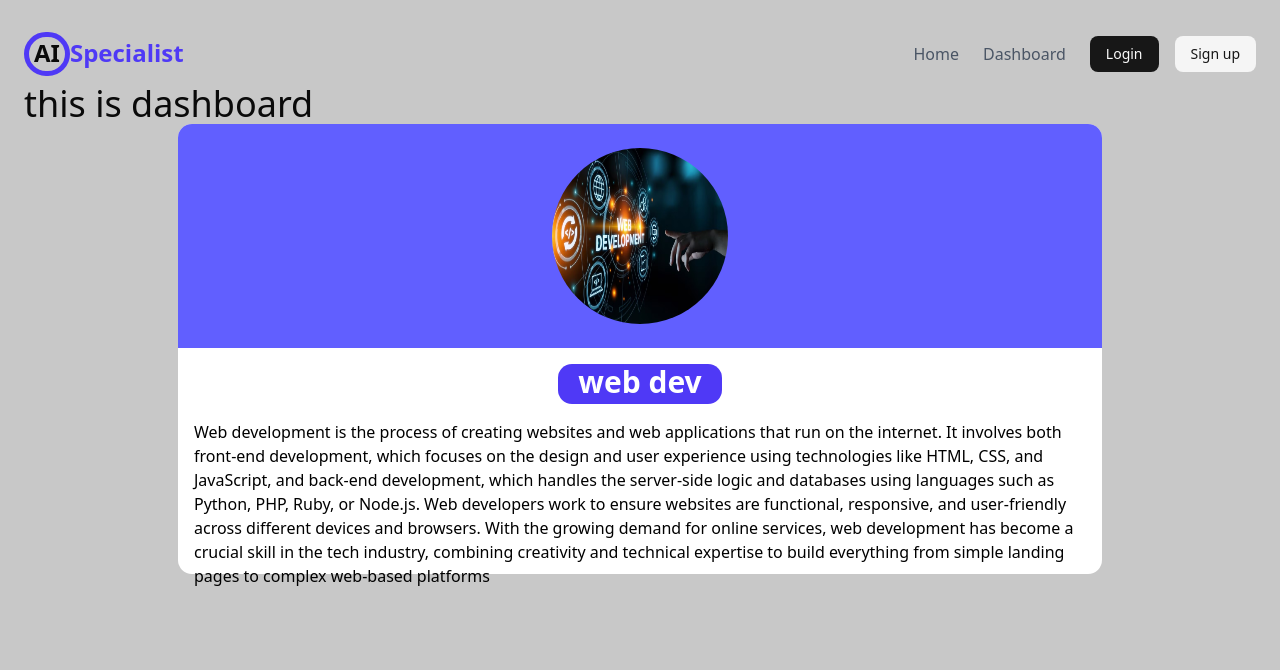
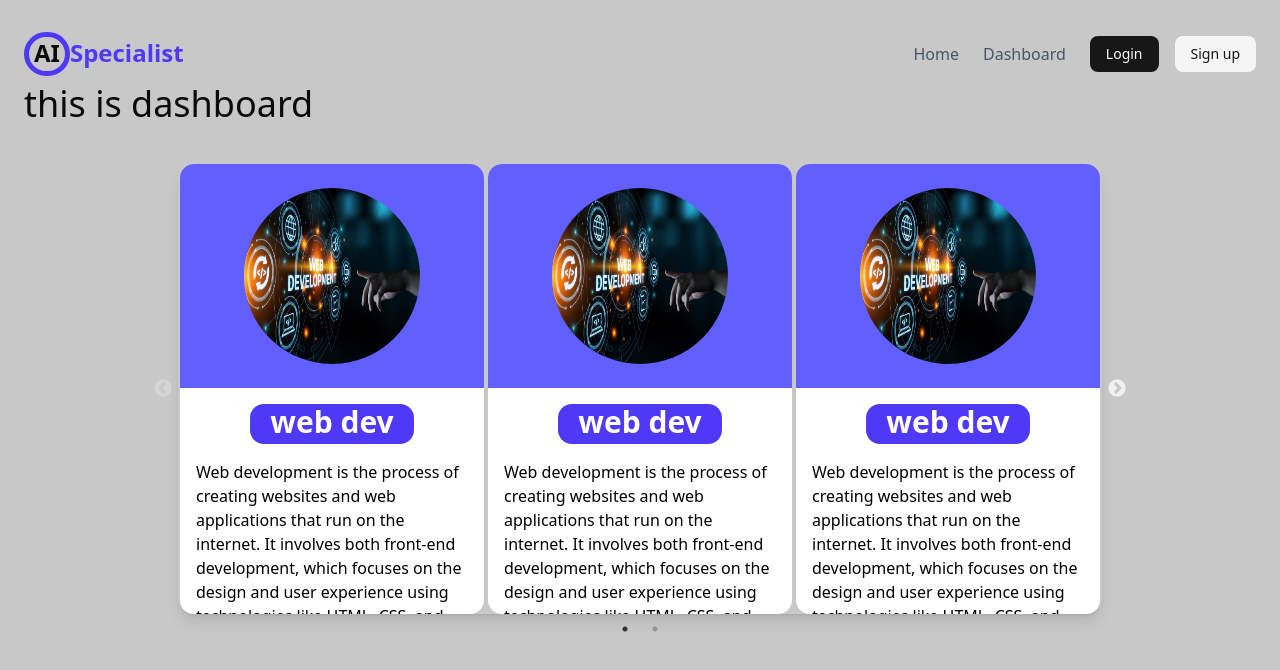
Before and after one commit to ThisIsAimer/Ai-Specialist, a Next.js app: page /dashboard in a window 1280 px wide. Shown: the top 670 px of the page. Built offline with nearby package versions, Linux system fonts and the light colour scheme; no server answers.

Commit message:
slider for dashboard(semi complete)

```diff
--- a/app/dashboard/page.tsx
+++ b/app/dashboard/page.tsx
@@ -9,19 +9,36 @@ export default async function Dashboardroute() {
             <div className="text-4xl">
                 this is dashboard
             </div>
-            <div>
-                <DashboardSelect data={data}>
-
-                </DashboardSelect>
+            <div className="mt-10">
+                <DashboardSelect data={data} />
             </div>
         </>
     );
 }
 
 // some dummy deta
-const data = {
-    id: "webdev",
-    name: "web dev",
-    description: "Web development is the process of creating websites and web applications that run on the internet. It involves both front-end development, which focuses on the design and user experience using technologies like HTML, CSS, and JavaScript, and back-end development, which handles the server-side logic and databases using languages such as Python, PHP, Ruby, or Node.js. Web developers work to ensure websites are functional, responsive, and user-friendly across different devices and browsers. With the growing demand for online services, web development has become a crucial skill in the tech industry, combining creativity and technical expertise to build everything from simple landing pages to complex web-based platforms",
-    image: "/images/image.png",
-}
+const data = [{
+        id: "webdev",
+        name: "web dev",
+        description: "Web development is the process of creating websites and web applications that run on the internet. It involves both front-end development, which focuses on the design and user experience using technologies like HTML, CSS, and JavaScript, and back-end development, which handles the server-side logic and databases using languages such as Python, PHP, Ruby, or Node.js. Web developers work to ensure websites are functional, responsive, and user-friendly across different devices and browsers. With the growing demand for online services, web development has become a crucial skill in the tech industry, combining creativity and technical expertise to build everything from simple landing pages to complex web-based platforms",
+        image: "/images/image.png",
+    },
+    {
+        id: "webdev",
+        name: "web dev",
+        description: "Web development is the process of creating websites and web applications that run on the internet. It involves both front-end development, which focuses on the design and user experience using technologies like HTML, CSS, and JavaScript, and back-end development, which handles the server-side logic and databases using languages such as Python, PHP, Ruby, or Node.js. Web developers work to ensure websites are functional, responsive, and user-friendly across different devices and browsers. With the growing demand for online services, web development has become a crucial skill in the tech industry, combining creativity and technical expertise to build everything from simple landing pages to complex web-based platforms",
+        image: "/images/image.png",
+    },
+    {
+        id: "webdev",
+        name: "web dev",
+        description: "Web development is the process of creating websites and web applications that run on the internet. It involves both front-end development, which focuses on the design and user experience using technologies like HTML, CSS, and JavaScript, and back-end development, which handles the server-side logic and databases using languages such as Python, PHP, Ruby, or Node.js. Web developers work to ensure websites are functional, responsive, and user-friendly across different devices and browsers. With the growing demand for online services, web development has become a crucial skill in the tech industry, combining creativity and technical expertise to build everything from simple landing pages to complex web-based platforms",
+        image: "/images/image.png",
+    },
+    {
+        id: "webdev",
+        name: "web dev",
+        description: "Web development is the process of creating websites and web applications that run on the internet. It involves both front-end development, which focuses on the design and user experience using technologies like HTML, CSS, and JavaScript, and back-end development, which handles the server-side logic and databases using languages such as Python, PHP, Ruby, or Node.js. Web developers work to ensure websites are functional, responsive, and user-friendly across different devices and browsers. With the growing demand for online services, web development has become a crucial skill in the tech industry, combining creativity and technical expertise to build everything from simple landing pages to complex web-based platforms",
+        image: "/images/image.png",
+    }
+]
--- a/app/globals.css
+++ b/app/globals.css
@@ -131,3 +131,8 @@
     @apply bg-background text-foreground;
   }
 }
+
+/* set the slider at dashboard */
+.slick-slide>div{
+  margin: 0 2px;
+}
--- a/components/general/dashboardSelect.tsx
+++ b/components/general/dashboardSelect.tsx
@@ -1,36 +1,56 @@
-import Link from "next/link";
-import Image from "next/image";
+'use client';
+import Link from 'next/link';
 
-interface dashboardData {
-    data:{
-        id : string,
-        name : string,
-        description : string,
-        image : string,
+
+import 'slick-carousel/slick/slick.css';
+import 'slick-carousel/slick/slick-theme.css';
+
+import Slider from 'react-slick';
+
+interface DashboardItem {
+    id: string;
+    name: string;
+    description: string;
+    image: string;
   }
+
+  interface DashboardData {
+    data: DashboardItem[]; // now accepts multiple items
   }
 
 
 
 
-export default function DashboardSelect({data}:dashboardData) {
+export default function DashboardSelect({data}:DashboardData) {
+    var settings = {
+        dots: true,
+        infinite: false,
+        speed: 500,
+        slidesToShow: 3,
+        slidesToScroll: 1,
+      };
+
     return (
         <>
-        <div className=" w-3/4 m-auto">
-            <div className="bg-white h-[450px] text-black rounded-xl">
+        <div className=" w-3/4 m-auto rounded-2xl shadow-lg">
+            <Slider {...settings} >
+                {data.map( (items,index) =>
+                    <div key={index} className="bg-white h-[450px] text-black rounded-xl">
                         <div className="h-56 rounded-t-xl bg-indigo-500 flex justify-center items-center">
-                <img src={data.image} alt={data.name} className="w-44 h-44 rounded-full" />
+                        <img src={items.image} alt={items.name} className="w-44 h-44 rounded-full" />
                         </div>
 
                         <div className="flex flex-col justify-center items-center gap-4 p-4">
-                    <Link href={"/dashboard/"+data.id} >
+                            <Link href={"/dashboard/"+items.id} >
                                 <div className="text-white">
-                            <button className="text-3xl font-bold bg-indigo-600 px-5 pb-1 hover:cursor-pointer hover:bg-indigo-700 rounded-xl">{data.name}</button>
+                                    <button className="text-3xl font-bold bg-indigo-600 px-5 pb-1 hover:cursor-pointer hover:bg-indigo-700 rounded-xl">{items.name}</button>
                                 </div>
                             </Link>
-                    <p>{data.description}</p>
+                            <p>{items.description}</p>
                         </div>
                     </div>
+                )}
+            </Slider>
         </div>
         </>
     );
--- a/package.json
+++ b/package.json
@@ -18,6 +18,8 @@
     "next": "15.3.0",
     "react": "^19.0.0",
     "react-dom": "^19.0.0",
+    "react-slick": "^0.30.3",
+    "slick-carousel": "^1.8.1",
     "tailwind-merge": "^3.2.0",
     "tw-animate-css": "^1.2.5"
   },
@@ -27,6 +29,7 @@
     "@types/node": "^20",
     "@types/react": "^19",
     "@types/react-dom": "^19",
+    "@types/react-slick": "^0.23.13",
     "eslint": "^9",
     "eslint-config-next": "15.3.0",
     "tailwindcss": "^4",
--- /dev/null
+++ b/types/react-slick.d.ts
@@ -0,0 +1 @@
+declare module 'react-slick';
```
Also changed, not shown: 1 other file (tests, documents, lock files or other folders). Lines whose indentation alone changed are shown as unchanged.
